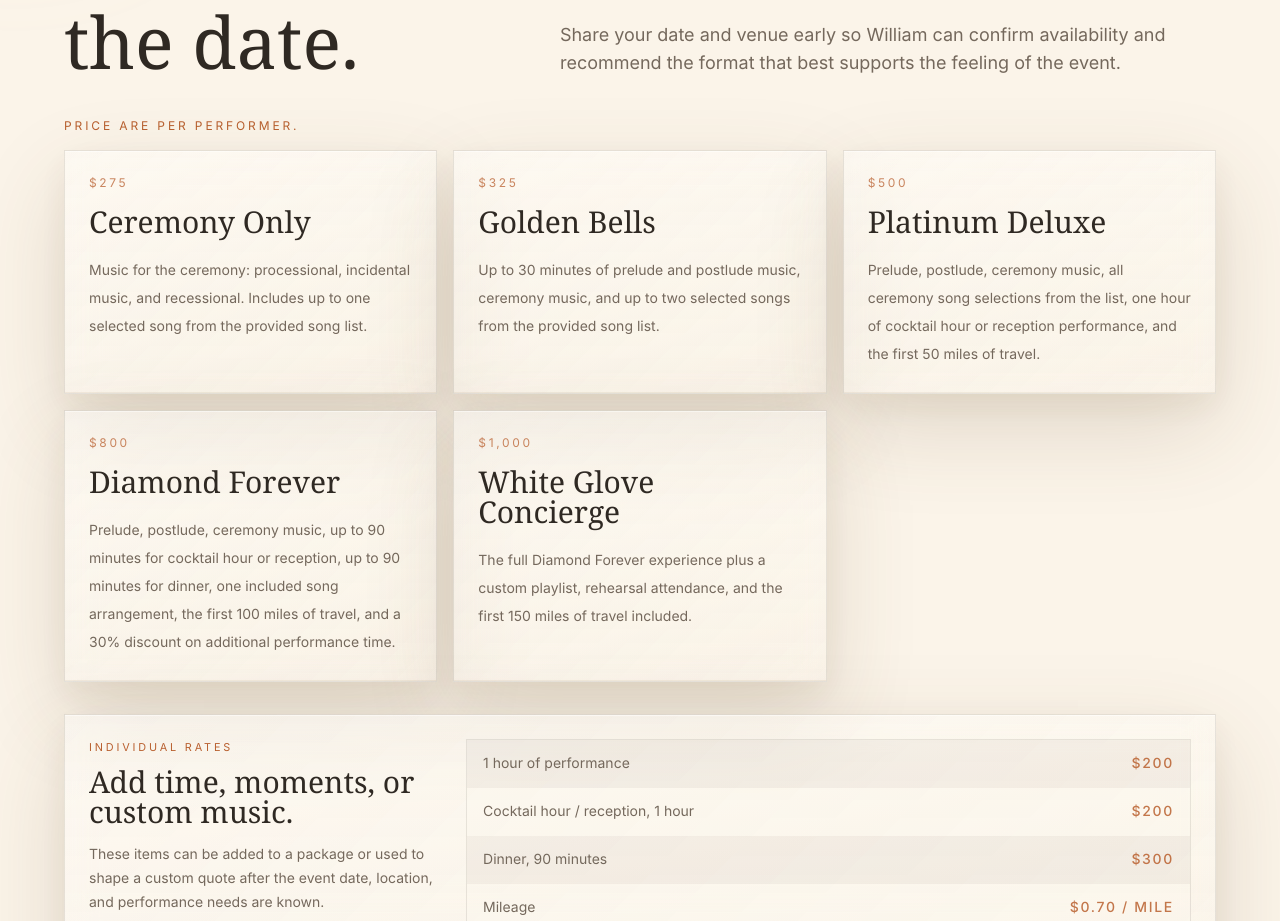
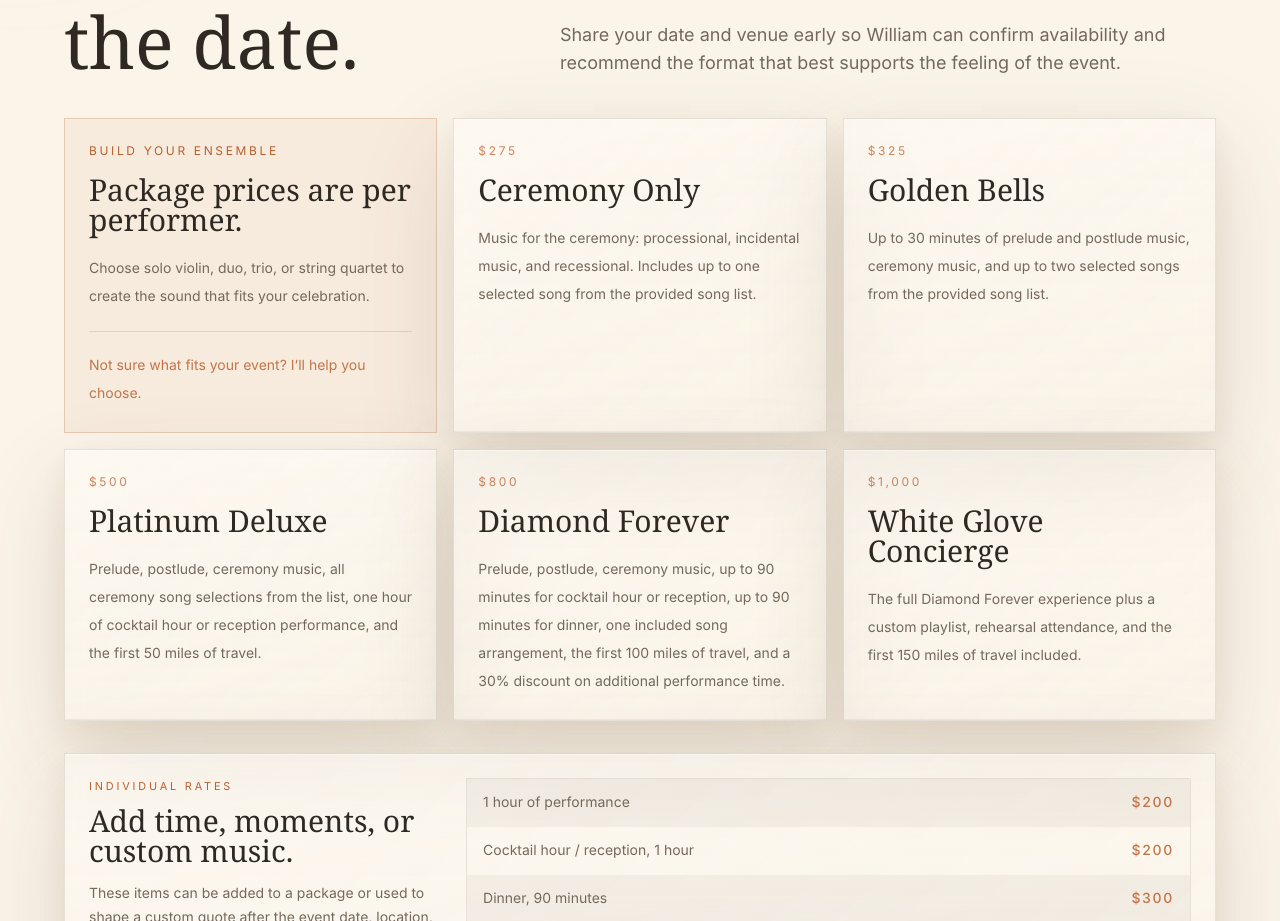
Before and after one commit to sixpakstrad/violinistwilliam-site, a Next.js app: page /weddings-and-events in a window 1280 px wide. Shown: the part 1636-2557 px from the top of the page. Built offline with nearby package versions, Linux system fonts and the light colour scheme; no server answers.

Commit message:
Add ensemble guide to package grid

```diff
--- a/components/WeddingPackagesAvailability.tsx
+++ b/components/WeddingPackagesAvailability.tsx
@@ -46,13 +46,27 @@ export function WeddingPackagesAvailability({
           </div>
         </Reveal>
 
-        <p className="mt-10 text-xs uppercase tracking-[0.24em] text-gold">
-          Price are per performer.
-        </p>
+        <div className="mt-10 grid gap-4 md:grid-cols-2 xl:grid-cols-3">
+          <Reveal>
+            <article className="h-full border border-gold/25 bg-gold/[0.055] p-6 shadow-[inset_0_1px_0_rgba(255,255,255,0.04)]">
+              <p className="text-xs uppercase tracking-[0.22em] text-bronze-soft">
+                Build Your Ensemble
+              </p>
+              <h3 className="mt-4 font-display text-3xl leading-none text-ivory">
+                Package prices are per performer.
+              </h3>
+              <p className="mt-5 text-sm leading-7 text-ivory-muted">
+                Choose solo violin, duo, trio, or string quartet to create the
+                sound that fits your celebration.
+              </p>
+              <p className="mt-5 border-t border-gold/20 pt-5 text-sm leading-7 text-gold/85">
+                Not sure what fits your event? I’ll help you choose.
+              </p>
+            </article>
+          </Reveal>
 
-        <div className="mt-4 grid gap-4 md:grid-cols-2 xl:grid-cols-3 2xl:grid-cols-5">
           {pricing.rateGuides.map((guide, index) => (
-            <Reveal key={guide.title} delay={index * 0.06}>
+            <Reveal key={guide.title} delay={(index + 1) * 0.06}>
               <article className="elegant-surface h-full border border-ivory/10 p-6">
                 <p className="text-xs uppercase tracking-[0.22em] text-gold/75">
                   {guide.price}
```
